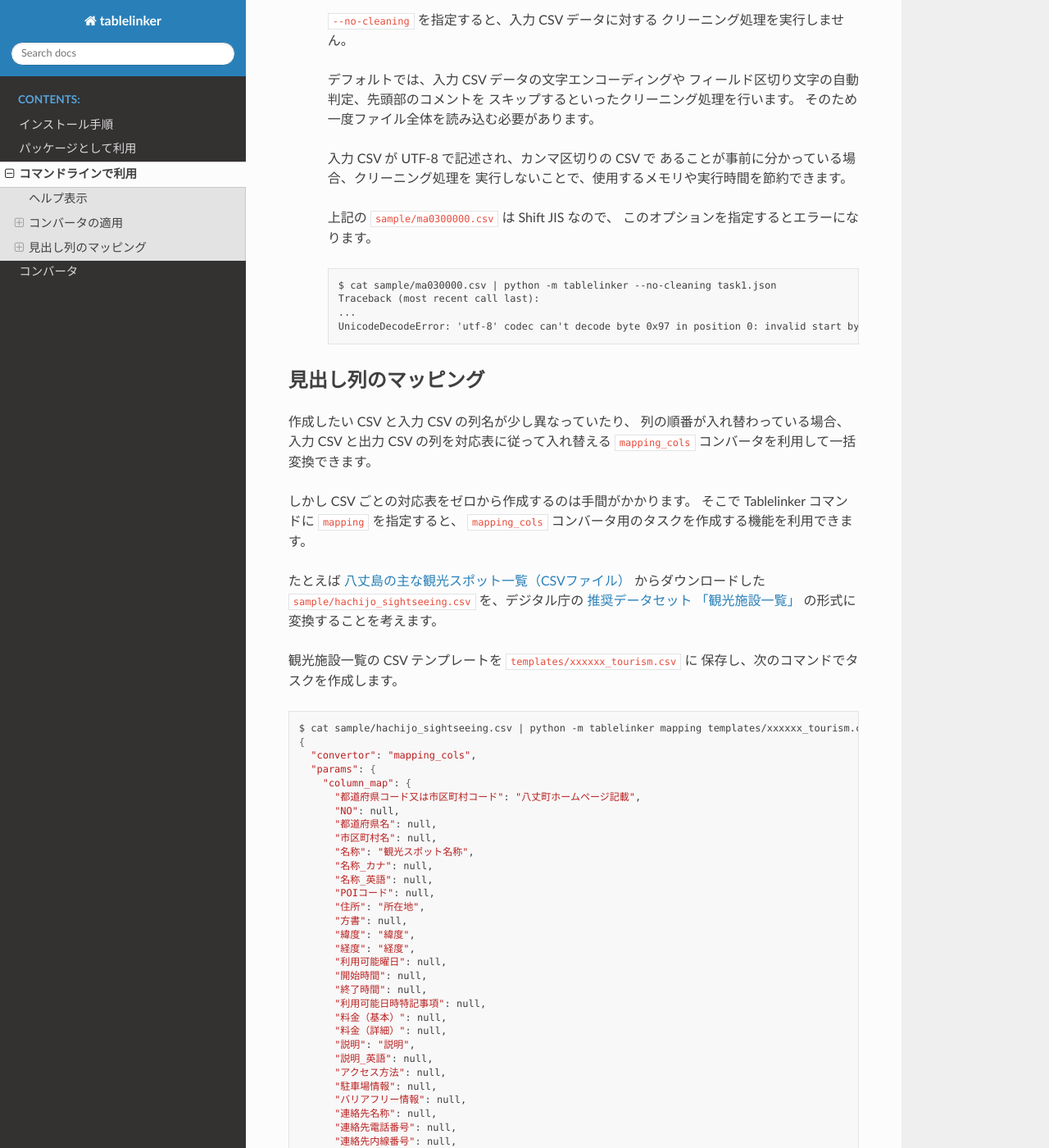
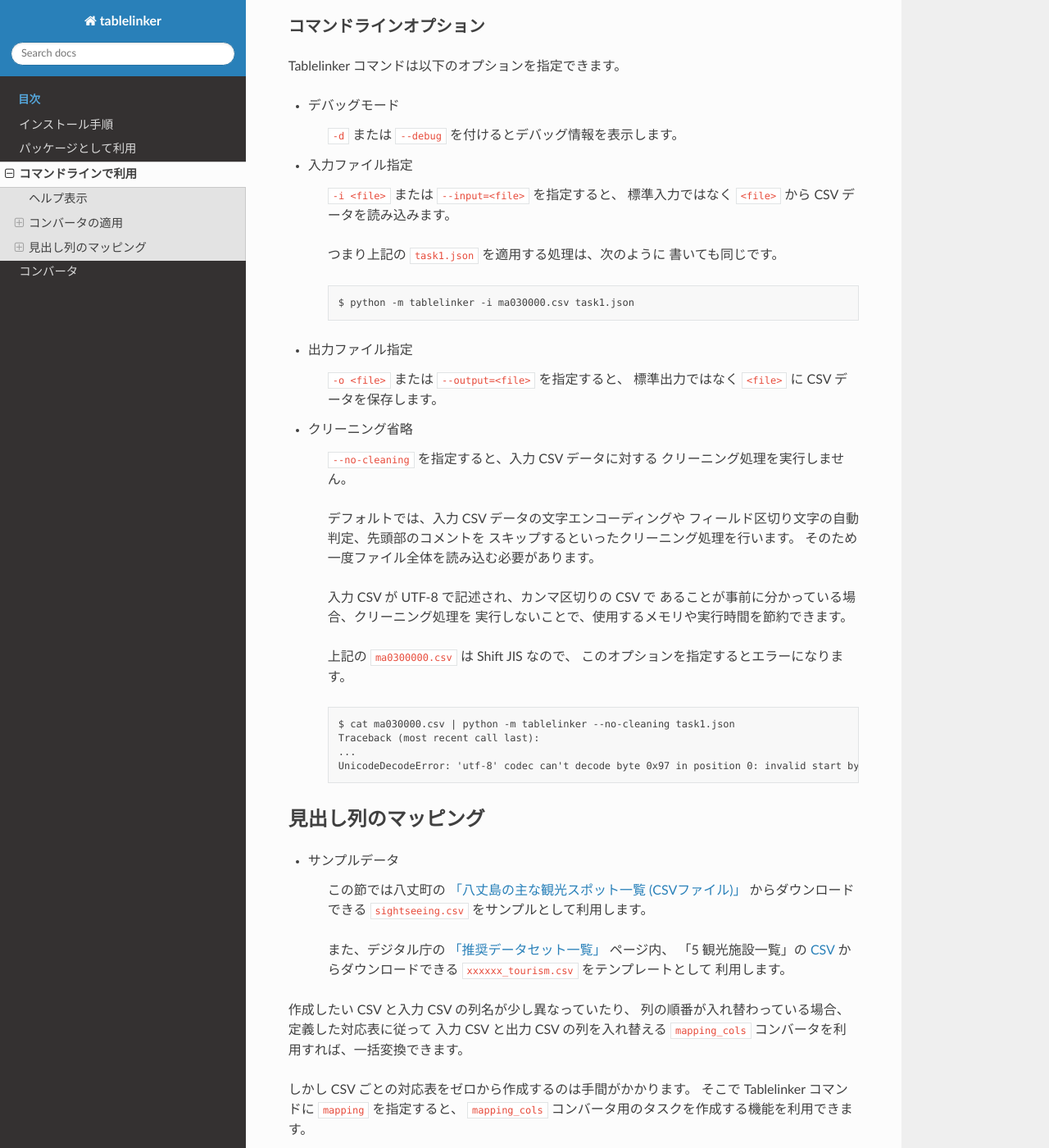
Before and after one commit to InfoProto/tablelinker-lib, a Sphinx documentation site: the page built from docs/as_command.rst, in a window 1280 px wide and 1400 px high, scrolled down 3543 px. Shown: the whole window at 82% size. Built offline with Sphinx 7.4.7 and the Read the Docs theme 2.0.0, drawn with Linux system fonts in a browser that asks for light colours; some of the changed text lies outside the part shown.

Commit message:
[WIP] マニュアルの文言修正中。

```diff
--- a/docs/as_command.rst
+++ b/docs/as_command.rst
@@ -4,10 +4,10 @@
 ====================
 
 Tablelinker モジュールをコマンドラインから呼び出すと、
-CSV ファイルの読み込みやクレンジング、さまざまな変換処理を
-UNIX コマンドのように実行できます。
+CSV ファイルの読み込みやクリーニング、さまざまな変換処理を
+コマンドのように実行できます。
 
-Python プログラムを書かずに CSV ファイルに対する定型処理を
+Python プログラムを書かずに CSV ファイルに対する変換処理を
 バッチ実行したい場合などに有用です。
 
 .. code-block:: bash
@@ -24,8 +24,8 @@
 ヘルプ表示
 ----------
 
-``-h`` または ``--help`` オプションを付けて実行すると、
-詳しいヘルプ画面が表示されます。
+Tablelinker コマンドに ``-h`` または ``--help`` オプションを
+付けて実行すると、詳しいヘルプ画面が表示されます。
 
 .. code-block:: bash
 
@@ -43,17 +43,23 @@
 
     $ python -m tablelinker [-d] [-i <file>] [-o <file>] [--no-cleaning] <task>
 
+- サンプルデータ
+
+    この節では厚生労働省の「人口動態調査(2020年)」の
+    `上巻_3-3-1_都道府県（特別区－指定都市再掲）別にみた人口動態総覧CSV <https://www.data.go.jp/data/dataset/mhlw_20211015_0019>`_ から
+    ダウンロードできる ``ma030000.csv`` をサンプルとして利用します。
+
 .. _taskfile:
 
 タスクファイル
 ^^^^^^^^^^^^^^
 
-利用するコンバータとパラメータは、事前に JSON 形式の
-「タスクファイル」に記述しておいて、 Tablelinker コマンドの
-実行時に ``<task>`` パラメータとして指定します。
+適用するコンバータとパラメータは、事前に JSON 形式のファイルに
+に記述しておいて、 Tablelinker コマンドの実行時に
+``<task>`` パラメータとしてそのファイル名を指定します。
 
 例として、列名を変更する ``rename_col`` コンバータを利用し、
-0 列目の名前を「都道府県名」に変更するタスクファイルを
+0 列目の名前を「都道府県名」に変更する以下の内容のファイルを
 ``task1.json`` という名前で作成します。
 
 .. code-block:: json
@@ -68,18 +74,20 @@
 
 ``convertor`` には利用するコンバータ名を、``params`` には
 コンバータごとに定義されているパラメータを記述します。
-また、 ``convertor`` と ``params`` を含むオブジェクトを
-「タスク」と呼びます。
-
 利用可能なコンバータおよびパラメータについては
 :ref:`convertor` を参照してください。
 
-次のコマンドを実行すると、 ``sample/ma030000.csv`` に
+.. note::
+    Tablelinker コマンドでは、 ``convertor`` と ``params`` を含む
+    オブジェクトを「タスク」と呼び、タスクを記述した JSON ファイルを
+    「タスクファイル」と呼びます。
+
+次のコマンドを実行すると、 ``ma030000.csv`` に
 このタスクを適用し、結果を表示します。
 
 .. code-block:: bash
 
-    $ cat sample/ma030000.csv | python -m tablelinker task1.json
+    $ cat ma030000.csv | python -m tablelinker task1.json
     都道府県名,人口,出生数,死亡数,（再掲）,,自　然,死産数,,,周産期死亡数,,,婚姻件数,離婚件数
     ,,,,乳児死亡数,新生児,増減数,総数,自然死産,人工死産,総数,22週以後,早期新生児,,
     ,,,,,死亡数,,,,,,の死産数,死亡数,,
@@ -113,12 +121,12 @@
         }
     }
 
-``sample/ma030000.csv`` に対して ``task1.json`` を適用後に
-``task2.json`` を適用するコマンドは次のように書けます。
+``ma030000.csv`` に対して ``task1.json`` を適用後に
+``task2.json`` を適用するコマンドは次のようになります。
 
 .. code-block:: bash
 
-    $ cat sample/ma030000.csv | python -m tablelinker task1.json | python -m tablelinker task2.json
+    $ cat ma030000.csv | python -m tablelinker task1.json | python -m tablelinker task2.json
     都道府県名,人口,出生数,死亡数
     ,,,
     ,,,
@@ -138,7 +146,7 @@
 連続してコンバータを適用する複合タスクを定義することができます。
 
 上記の ``rename_col`` と ``reorder_cols`` を連続して適用する
-タスクファイルは次のように書けます。
+タスクファイル ``task3.json`` は次のように書きます。
 
 .. code-block:: json
 
@@ -158,8 +166,26 @@
         }
     ]
 
-よく利用する一連の変換処理をタスクファイルにまとめておくと、
-簡単に再利用することができて便利です。
+``task3.json`` を適用するコマンドは次のようになります。
+
+.. code-block:: bash
+
+    $ cat ma030000.csv | python -m tablelinker task3.json
+    都道府県名,人口,出生数,死亡数
+    ,,,
+    ,,,
+    全　国,123398962,840835,1372755
+    01 北海道,5188441,29523,65078
+    02 青森県,1232227,6837,17905
+    03 岩手県,1203203,6718,17204
+    04 宮城県,2280203,14480,24632
+    05 秋田県,955659,4499,15379
+    06 山形県,1060586,6217,15348
+    ...
+
+``task1.json`` と ``task2.json`` を連続して適用したのと
+同じ結果が得られます。このようによく利用する一連の変換処理を
+1つのタスクファイルにまとめておくと、簡単に再利用できて便利です。
 
 コマンドラインオプション
 ^^^^^^^^^^^^^^^^^^^^^^^^
@@ -178,7 +204,7 @@
     つまり上記の ``task1.json`` を適用する処理は、次のように
     書いても同じです。 ::
 
-        $ python -m tablelinker -i sample/ma030000.csv task1.json
+        $ python -m tablelinker -i ma030000.csv task1.json
 
 - 出力ファイル指定
 
@@ -199,10 +225,10 @@
     あることが事前に分かっている場合、クリーニング処理を
     実行しないことで、使用するメモリや実行時間を節約できます。
 
-    上記の ``sample/ma0300000.csv`` は Shift JIS なので、
+    上記の ``ma0300000.csv`` は Shift JIS なので、
     このオプションを指定するとエラーになります。 ::
 
-        $ cat sample/ma030000.csv | python -m tablelinker --no-cleaning task1.json
+        $ cat ma030000.csv | python -m tablelinker --no-cleaning task1.json
         Traceback (most recent call last):
         ...
         UnicodeDecodeError: 'utf-8' codec can't decode byte 0x97 in position 0: invalid start byte
@@ -210,25 +236,38 @@
 見出し列のマッピング
 --------------------
 
+- サンプルデータ
+
+    この節では八丈町の `「八丈島の主な観光スポット一覧 (CSVファイル)」
+    <https://catalog.data.metro.tokyo.lg.jp/dataset/t134015d0000000002>`_
+    からダウンロードできる ``sightseeing.csv`` をサンプルとして利用します。
+
+    また、デジタル庁の `「推奨データセット一覧」 <https://www.digital.go.jp/resources/data_dataset/>`_ ページ内、
+    「5 観光施設一覧」の `CSV <https://www.digital.go.jp/assets/contents/node/basic_page/field_ref_resources/0066e8a8-6734-44ab-a9a9-8e09ba9cb508/xxxxxx_tourism.csv>`_
+    からダウンロードできる ``xxxxxx_tourism.csv`` をテンプレートとして
+    利用します。
+
 作成したい CSV と入力 CSV の列名が少し異なっていたり、
-列の順番が入れ替わっている場合、
-入力 CSV と出力 CSV の列を対応表に従って入れ替える
-``mapping_cols`` コンバータを利用して一括変換できます。
+列の順番が入れ替わっている場合、定義した対応表に従って
+入力 CSV と出力 CSV の列を入れ替える ``mapping_cols``
+コンバータを利用すれば、一括変換できます。
 
 しかし CSV ごとの対応表をゼロから作成するのは手間がかかります。
 そこで Tablelinker コマンドに ``mapping`` を指定すると、
 ``mapping_cols`` コンバータ用のタスクを作成する機能を利用できます。
 
-たとえば `八丈島の主な観光スポット一覧（CSVファイル） <https://catalog.data.metro.tokyo.lg.jp/dataset/t134015d0000000002/resource/080dfc76-6027-4681-a2f9-dd4b40a06b13>`_ からダウンロードした
-``sample/hachijo_sightseeing.csv`` を、デジタル庁の `推奨データセット
-「観光施設一覧」 <https://www.digital.go.jp/resources/data_dataset/>`_ の形式に変換することを考えます。
+たとえば `「八丈島の主な観光スポット一覧（CSVファイル）」 <https://catalog.data.metro.tokyo.lg.jp/dataset/t134015d0000000002/resource/080dfc76-6027-4681-a2f9-dd4b40a06b13>`_ からダウンロードした
+``sightseeing.csv`` を、デジタル庁の推奨データセット
+「5 観光施設一覧」の `CSV <https://www.digital.go.jp/assets/contents/node/basic_page/field_ref_resources/0066e8a8-6734-44ab-a9a9-8e09ba9cb508/xxxxxx_tourism.csv>`_
+からダウンロードした ``xxxxxx_tourism.csv`` の形式に合わせることを考えます。
 
-観光施設一覧の CSV テンプレートを ``templates/xxxxxx_tourism.csv`` に
-保存し、次のコマンドでタスクを作成します。
+まず次のコマンドで、 ``mapping_cols`` コンバータを利用して
+``sightseeing.csv`` を ``xxxxxx_tourism.csv`` に合わせるタスクの
+たたき台を作成します。
 
 .. code-block:: bash
 
-    $ cat sample/hachijo_sightseeing.csv | python -m tablelinker mapping templates/xxxxxx_tourism.csv
+    $ cat sightseeing.csv | python -m tablelinker mapping xxxxxx_tourism.csv
     {
       "convertor": "mapping_cols",
       "params": {
@@ -271,6 +310,11 @@
 出力列名、右側（値）が入力列名です。
 値が ``null`` になっている列は、入力 CSV に対応する列が
 見つからなかったことを意味します。
+
+「緯度」「経度」「説明」列は、同じ名前の列がテンプレートにも
+存在するのでそのままマップされます。また、「観光スポット名称」列が
+「名称」列に、「所在地」列が「住所」列にマップされています。
+このマッピングには列名の類似度が用いられています。
 
 この結果をタスクファイル ``mapping_task.json`` に保存して、
 手作業で修正します。ここでは「八丈島ホームページ記載」は
@@ -317,11 +361,11 @@
     }
 
 このタスクファイルを利用すると「八丈島の主な観光スポット一覧」を
-推奨データセットフォーマットに変換できます。
+推奨データセットフォーマット「観光施設一覧」に変換できます。
 
 .. code-block:: bash
 
-    $ cat sample/hachijo_sightseeing.csv | python -m tablelinker mapping_task.json
+    $ cat hachijo_sightseeing.csv | python -m tablelinker mapping_task.json
     都道府県コード又は市区町村コード,NO,都道府県名,市区町村名,名称,名称_カナ,名称_英語,POIコード,住所,方書,緯度,経度,利用可能曜日,開始時間,終了時間,利用可能日時特記事項,料金（基本）,料金（詳細）,説明,説明_英語,アクセス方法,駐車場情報,バリアフリー情報,連絡先名称,連絡先電話番号,連絡先内線番号,画像,画像_ライセンス,URL,備考
     ,,,,ホタル水路,,,,,,33.108218,139.80102,,,,,,,八丈島は伊豆諸島で唯一、水田耕作がなされた島で鴨川に沿って水田が残っています。ホタル水路は、鴨川の砂防とともに平成元年につくられたもので、毎年6月から7月にかけてホタルの光が美しく幻想的です。,,,,,,,,,,http://www.town.hachijo.tokyo.jp/kankou_spot/mitsune.html#01,
     ,,,,登龍峠展望,,,,,,33.113154,139.835245,,,,,,,「ノボリュウトウゲ」または「ノボリョウトウゲ」といい、この道を下方から望むとあたかも龍 が昇天するように見えるので、この名が付けられました。峠道の頂上近くの展望台は、八丈島で一、二を争う景勝地として名高く、新東京百景の一つにも選ばれました。眼前に八丈富士と神止山、八丈小島を、眼下には底土港や神湊港、三根市街を一望できます。,,,,,,,,,,http://www.town.hachijo.tokyo.jp/kankou_spot/mitsune.html#02,
@@ -350,10 +394,10 @@
 - ヘッダ列直接指定
 
     ``--headers=<headers>`` を指定すると、出力 CSV の列名リストを
-    テンプレートとなる CSV ファイルから読み込む代わりに、
+    テンプレート CSV ファイルの見出し行から読み込む代わりに、
     文字列で直接指定できます。
 
     上記のマッピングの例をこのオプションで実行するには
     次のように指定します。 ::
 
-        cat sample/hachijo_sightseeing.csv | python -m tablelinker mapping --headers='都道府県コード又は市区町村コード,NO,都道府県名,市区町村名,名称,名称_カナ,名称_英語,POIコード,住所,方書,緯度,経度,利用可能曜日,開始時間,終了時間,利用可能日時特記事項,料金（基本）,料金（詳細）,説明,説明_英語,アクセス方法,駐車場情報,バリアフリー情報,連絡先名称,連絡先電話番号,連絡先内線番号,画像,画像_ライセンス,URL,備考'
+        cat hachijo_sightseeing.csv | python -m tablelinker mapping --headers='都道府県コード又は市区町村コード,NO,都道府県名,市区町村名,名称,名称_カナ,名称_英語,POIコード,住所,方書,緯度,経度,利用可能曜日,開始時間,終了時間,利用可能日時特記事項,料金（基本）,料金（詳細）,説明,説明_英語,アクセス方法,駐車場情報,バリアフリー情報,連絡先名称,連絡先電話番号,連絡先内線番号,画像,画像_ライセンス,URL,備考'
--- a/docs/install.rst
+++ b/docs/install.rst
@@ -6,14 +6,14 @@
 .. note::
 
     他の Python パッケージと同様に、 Tablelinker パッケージは
-    多くの依存パッケージをインストールしますので、システムの
-    python 環境を汚さないように venv で仮想環境を作成し、
+    多くの依存パッケージをインストールします。システムの
+    Python 環境を汚さないように venv などで仮想環境を作成し、
     その仮想環境内にインストールすることをお勧めします。
 
 Tablelinker パッケージのインストール
 ------------------------------------
 
-Tablelinker は pip でインストールできます。 ::
+Tablelinker は pip コマンドでインストールできます。 ::
 
     pip install tablelinker
 
```
Also changed, not shown: docs/as_library.rst (+11 -4 lines), docs/index.rst (+35 -16 lines).
